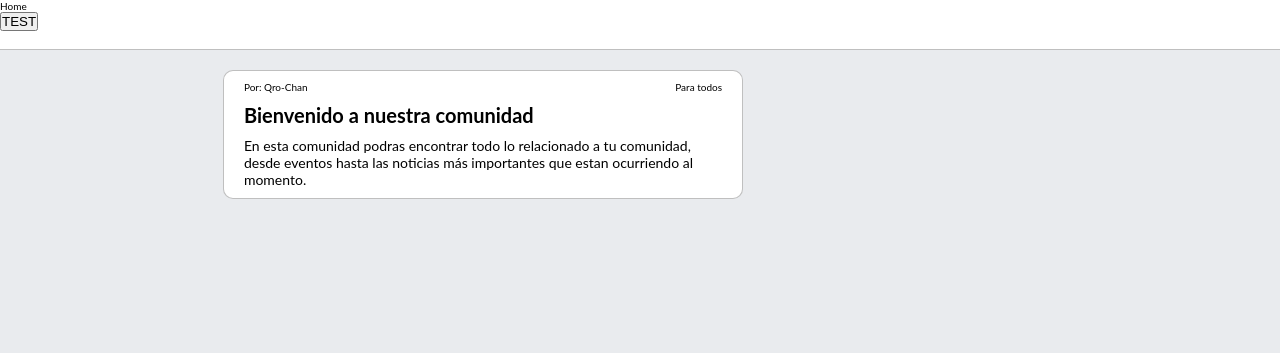
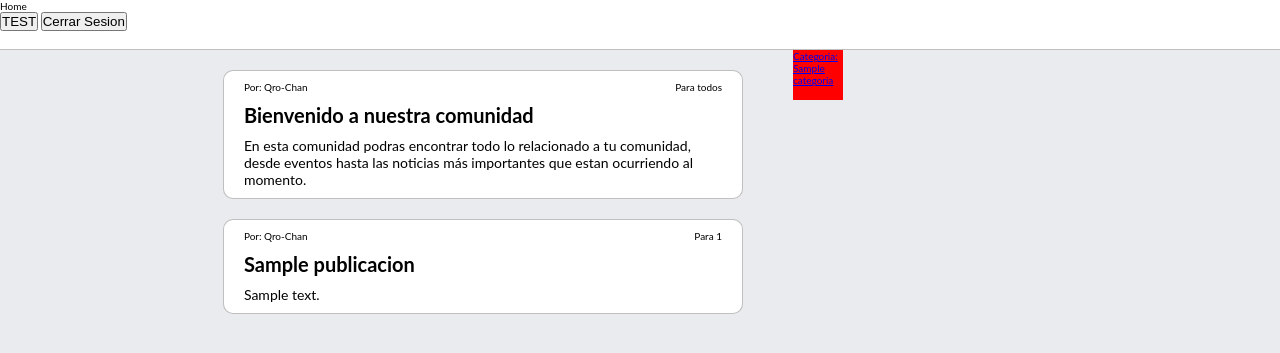
Before and after one commit to urimeba/proyectoWeb, a Django app: template proyecto/templates/base.html in a window 1280 px wide. Shown: the top 353 px of the page. Run offline with Django 3.2, Linux system fonts and the light colour scheme; the template is opened without the code that fills it: most values are stand-ins (such as "Sample title", 1, 10 or a date in 2020).

Commit message:
*changed* Pubs, Cate, SQL

```diff
--- a/proyecto/Apps/Categorias/models.py
+++ b/proyecto/Apps/Categorias/models.py
@@ -4,4 +4,4 @@ from Apps.Colonias import models as models_colonias
 # Create your models here.
 class Categorias(models.Model):
     titulo = models.CharField(max_length=50, unique=True)
-    descripcion = models.CharField(max_length=50)
+    descripcion = models.CharField(max_length=120)
--- a/proyecto/Apps/Publicaciones/models.py
+++ b/proyecto/Apps/Publicaciones/models.py
@@ -6,8 +6,9 @@ from Apps.Comentarios import models as models_comentarios
 
 # Create your models here.
 class Publicaciones(models.Model):
-    titulo = models.CharField(max_length=30)
-    descripcion = models.CharField(max_length=150)
+    titulo = models.CharField(max_length=50)
+    descripcion = models.CharField(max_length=600)
     usuario = models.ForeignKey(models_usuarios.Usuarios, on_delete=models.CASCADE)
     colonia = models.ForeignKey(models_colonias.Colonias, on_delete=models.CASCADE)
     categoria = models.ForeignKey(models_categorias.Categorias, on_delete=models.CASCADE)
+    fecha = models.DateField(auto_now_add=True)
--- a/proyecto/Apps/Usuarios/urls.py
+++ b/proyecto/Apps/Usuarios/urls.py
@@ -22,6 +22,8 @@ urlpatterns = [
     path('login', views_usuarios.login_view, name = 'login'),
     path('registrarUsuario', views_usuarios.registrar_usuario, name="registrarUsuario"),
     path('iniciarSesion', views_usuarios.iniciarSesion, name="iniciarSesion"),
+    path('cerrarSesion', views_usuarios.cerrarSesion, name="cerrarSesion"),
+
 
 
 ]
--- a/proyecto/Apps/Usuarios/views.py
+++ b/proyecto/Apps/Usuarios/views.py
@@ -79,4 +79,5 @@ def iniciarSesion(request):
 
 def cerrarSesion(request):
     del request.session['colonia']
+    request.session.flush()
     return redirect('/')
--- a/proyecto/static/js/functions.js
+++ b/proyecto/static/js/functions.js
@@ -17,7 +17,7 @@ logIn = () => {
                 console.log(xhttp.responseText)
                 if(xhttp.responseText=="True")
                 {
-                    alert(xhttp.responseText);
+                    alert("Sesion iniciada correctamente");
                     window.location.href="Categorias/obtenerCategorias";
                 }
                 else
--- a/proyecto/templates/base.html
+++ b/proyecto/templates/base.html
@@ -16,9 +16,15 @@
 			<p>Home</p>
 		</div>
 		<button onclick="post()">TEST</button>
+		<a href="{% url 'cerrarSesion' %}"><button>Cerrar Sesion</button></a>
 	</div>
 
 	<div class="Derecha">
+		{% for categoria in categorias %}
+			<div style="width: 50px; height: 50px; background: red">
+				<a href="obtenerPostCategoria({{ categoria.id }})">Categoria: {{ categoria.titulo }}</a>
+			</div>
+		{% endfor %}
 
 	</div>
 
@@ -41,6 +47,31 @@
 				<p>En esta comunidad podras encontrar todo lo relacionado a tu comunidad, desde eventos hasta las noticias más importantes que estan ocurriendo al momento.</p>
 			</div>
 		</div>
+
+		{% for publicacion in publicaciones %}
+		<div class="Tarjeta">
+			<div class="info">
+				<div class="info2">
+					<p>Por: Qro-Chan</p>
+				</div>
+				<div class="fecha">
+					<p>Para {{ publicacion.colonia_id }}</p>
+				</div>
+			</div>
+
+			<div class="titulo">
+				<h1>{{ publicacion.titulo }}</h1>
+			</div>
+
+			<div class="contenido">
+				<p>{{ publicacion.descripcion }}</p>
+			</div>
+		</div>
+		{% endfor %}
+
+
 	</div>
+
+
 </body>
 </html>
```
Also changed, not shown: SQL.txt (+28 -0 lines), proyecto/Apps/Categorias/views.py (+15 -5 lines).
